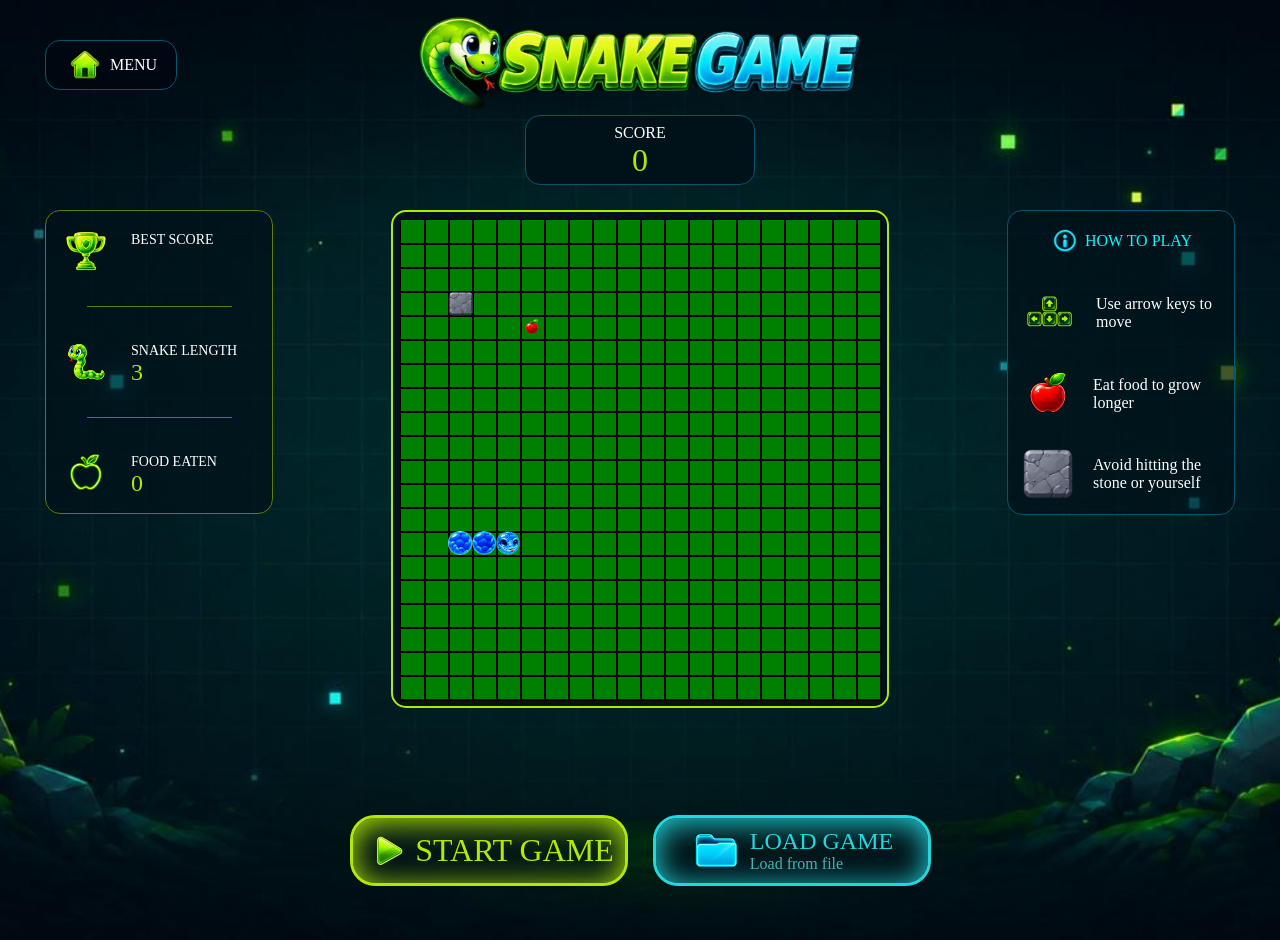
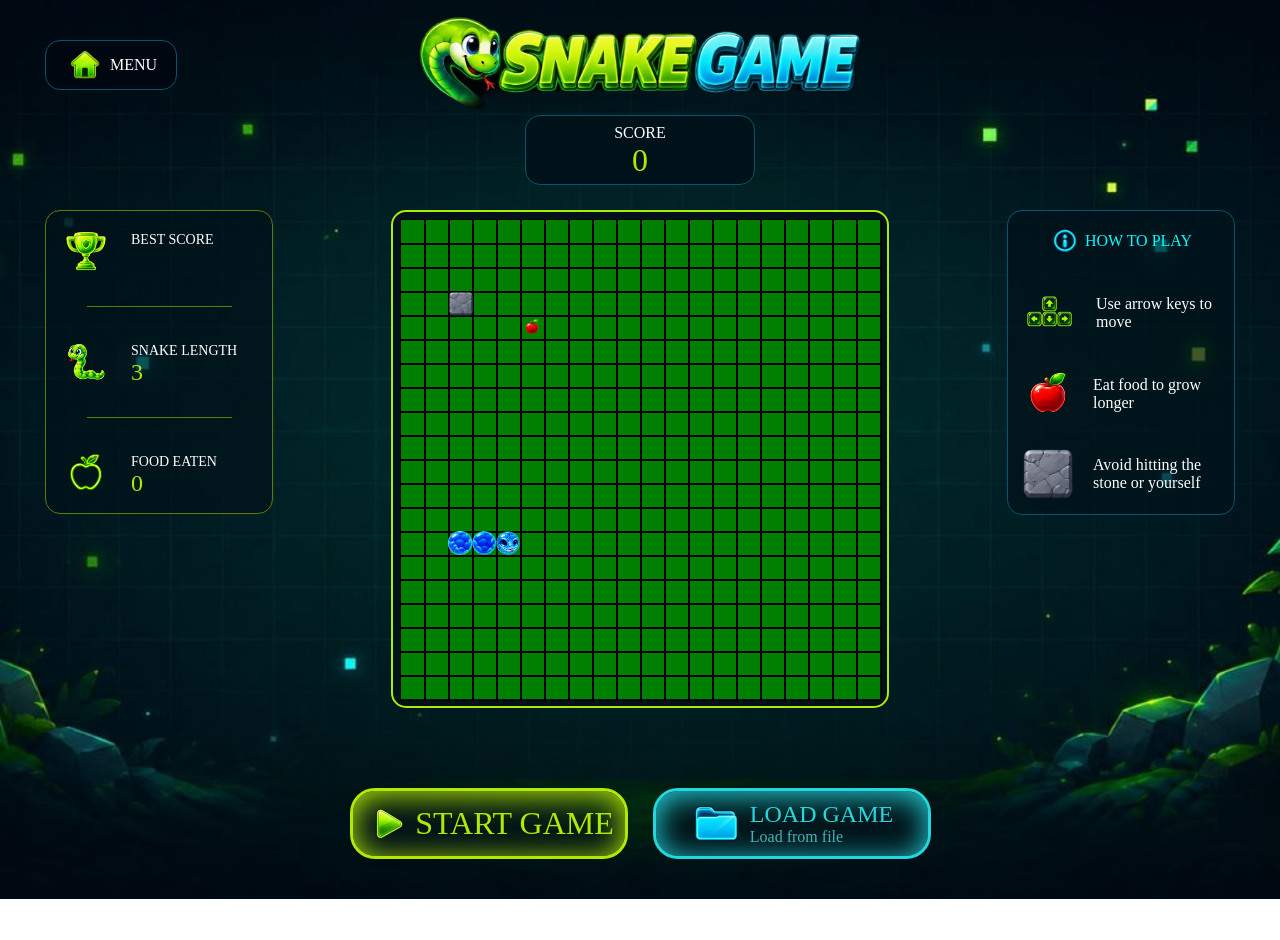
Before and after one commit to OlgaSeledets/snake-game, a React (Vite) app: page /snake-game/game in a window 1280 px wide. Shown: the top 940 px of the page. After the commit the page ends 899 px from the top, so only its background shows below. Built offline with nearby package versions, Linux system fonts and the light colour scheme; a web font is replaced by a local one.

Commit message:
feat: cosmetics

```diff
--- a/src/app.css
+++ b/src/app.css
@@ -22,7 +22,6 @@ body {
     display: flex;
     align-items: center;
     justify-content: center;
-    margin-top: 27px;
     transition: transform 0.2s ease, background 0.2s ease, box-shadow 0.2s ease;
 }
 
@@ -56,7 +55,6 @@ body {
     justify-content: center;
     align-items: center;
     text-align: left;
-    margin-top: 27px;
     transition: transform 0.2s ease, background 0.2s ease, box-shadow 0.2s ease;
     gap: 8px;
 }
--- a/src/pages/GamePage.tsx
+++ b/src/pages/GamePage.tsx
@@ -115,22 +115,6 @@ export default function GamePage({
 		<div style={{ display: "flex", alignItems: "center", flexDirection: "column", margin: "0 auto", padding: '40px 45px' }}>
 			<div style={{ display: 'flex', alignItems: 'center', width: '100%', position: 'relative', }}>
 				<Link
-					// style={{
-					// 	display: 'flex',
-					// 	justifyContent: 'center',
-					// 	alignItems: 'center',
-					// 	width: '130px',
-					// 	height: '48px',
-					// 	gap: '5px',
-					// 	backgroundColor: '#000711',
-					// 	border: '0.8px solid #025671',
-					// 	borderRadius: '15px',
-					// 	color: '#FFFFFF',
-					// 	fontSize: '16px',
-					// 	textDecoration: 'none',
-					// 	cursor: 'pointer',
-					// 	flexShrink: 0,
-					// }}
 					className="menuBtn"
 					to="/"
 					onClick={() => {
@@ -284,10 +268,6 @@ export default function GamePage({
 								position: "absolute",
 								left: `${part.posXcl * cellSizePx}px`,
 								top: `${part.posYcl * cellSizePx}px`,
-								// width: `${cellSizePx}px`,
-								// height: `${cellSizePx}px`,
-								// backgroundColor: part.type === "head" ? "darkBlue" : "blue",
-								// borderRadius: "50%"
 							}}>
 								{part.type === "head"
 									? game.gameOver ? <img style={{ width: `${cellSizePx}px`, height: `${cellSizePx}px` }} src={`${import.meta.env.BASE_URL}img/game-over-head.png`} /> : <img style={{ width: `${cellSizePx}px`, height: `${cellSizePx}px` }} src={`${import.meta.env.BASE_URL}img/head.png`} />
@@ -328,11 +308,8 @@ export default function GamePage({
 			</div>
 			<footer
 				style={{
-					// position: 'fixed',
-					// bottom: 0,
 					display: 'flex',
 					justifyContent: 'center',
-					paddingBottom: '20px',
 				}}
 			>
 				{isBtnStartVisible ? (
--- a/src/pages/MenuPage.tsx
+++ b/src/pages/MenuPage.tsx
@@ -82,6 +82,7 @@ export default function MenuPage({
 				marginTop: '65px',
 				borderRadius: '25px',
 				boxShadow: '0px 4px 10px 0px rgba(0, 187, 255, 0.5)',
+				marginBottom: '33px'
 			}}>
 				<div style={{
 					display: 'flex',
```
